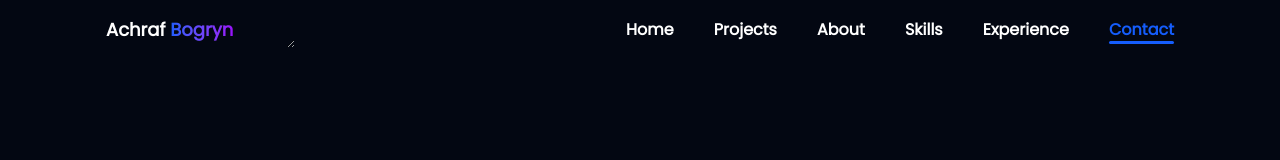
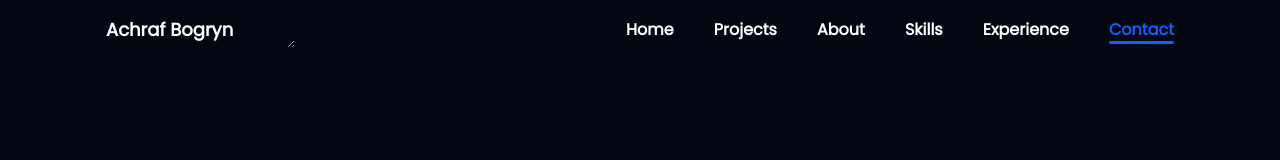
Before and after one commit to achraf-bogryn/Personal_Portfloio, a React (Vite) app: page / in a window 1280 px wide. Shown: the top 160 px of the page. Built offline with nearby package versions, Linux system fonts and the light colour scheme.

Commit message:
remove some colors from name

```diff
--- a/src/components/Header.jsx
+++ b/src/components/Header.jsx
@@ -36,10 +36,10 @@
                     {/* logo */}
                     <div className='z-10'>
                          <a className='font-bold text-white md:text-lg' href='/'>
-                              Achraf{' '}
-                              <span className='bg-gradient-to-r from-blue-600 to-purple-600 bg-clip-text text-transparent'>
+                              Achraf Bogryn
+                              {/* <span className='bg-gradient-to-r from-blue-600 to-purple-600 bg-clip-text text-transparent'>
                                    Bogryn
-                              </span>
+                              </span> */}
                          </a>
                     </div>
 
```
